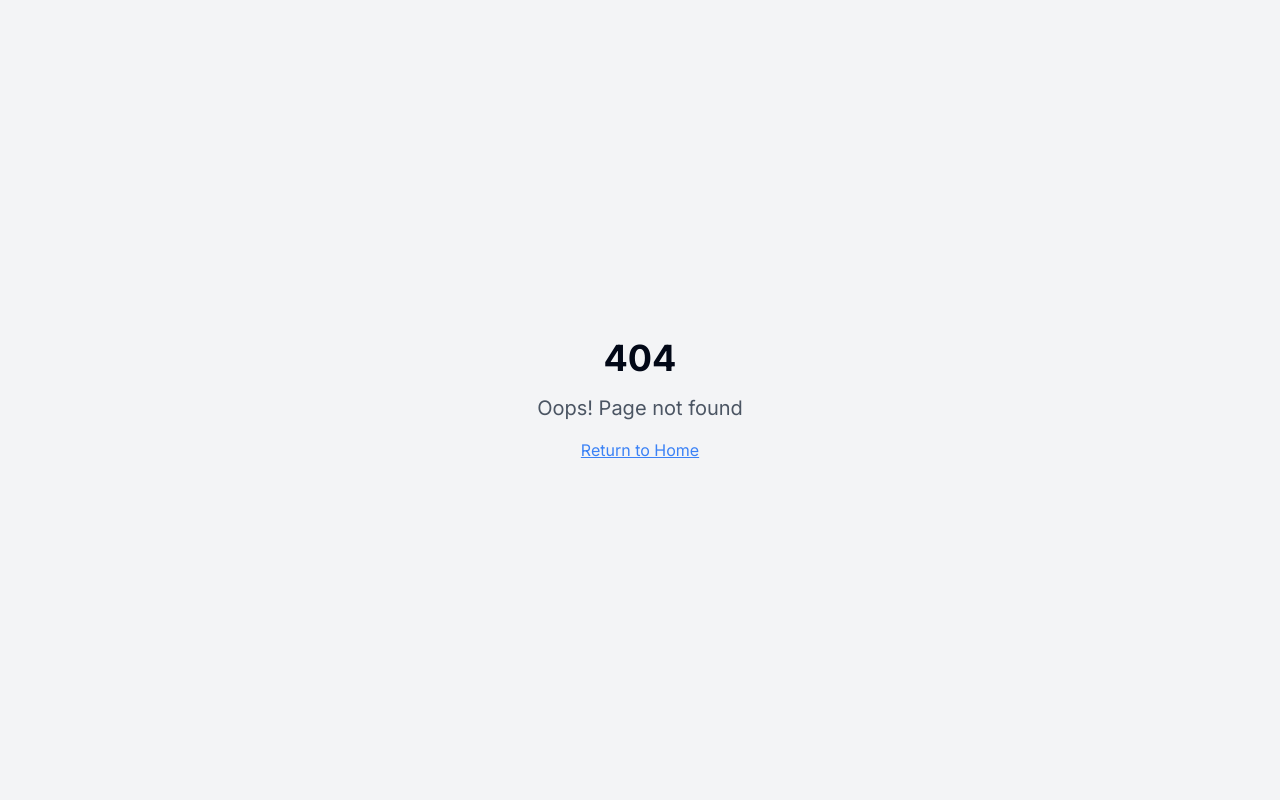
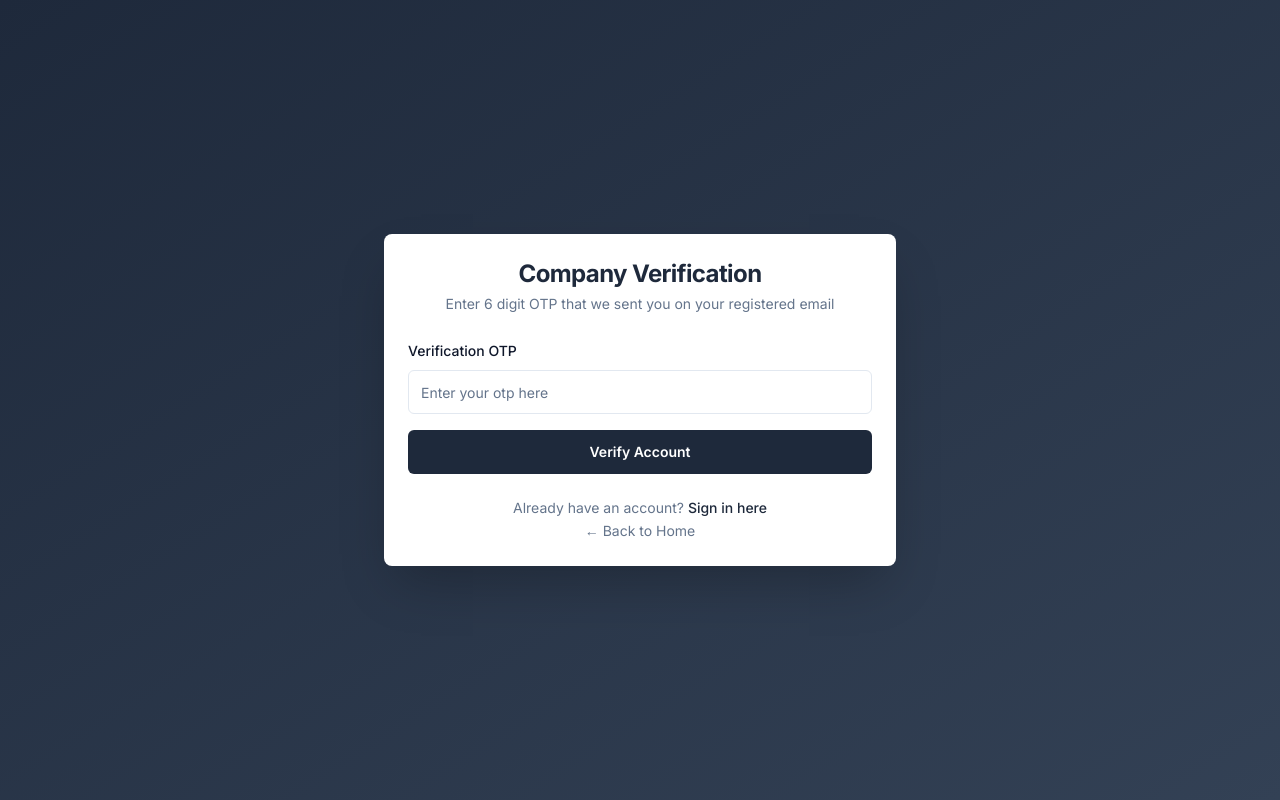
Before and after one commit to devdixit-dev/TaskPilot, a React (Vite) app in the folder frontend/: page /admin-verification in a window 1280 px wide. Before the commit this address had no page. Built offline with nearby package versions, Linux system fonts and the light colour scheme.

Commit message:
otp-verification for a company key person is added, testing is complete

```diff
--- a/frontend/src/App.tsx
+++ b/frontend/src/App.tsx
@@ -15,6 +15,7 @@ import UserManagement from "./pages/UserManagement";
 import TaskManagement from "./pages/TaskManagement";
 import Profile from "./pages/Profile";
 import NotFound from "./pages/NotFound";
+import AdminVerification from "./pages/AdminVerification";
 
 const queryClient = new QueryClient();
 
@@ -29,6 +30,7 @@ const App = () => (
             <Route path="/" element={<Index />} />
             <Route path="/login" element={<Login />} />
             <Route path="/admin-signup" element={<AdminSignup />} />
+            <Route path="/admin-verification" element={<AdminVerification />} />
             <Route path="/admin/dashboard" element={<AdminDashboard />} />
             <Route path="/manager/dashboard" element={<ManagerDashboard />} />
             <Route path="/employee/dashboard" element={<EmployeeDashboard />} />
--- a/frontend/src/pages/AdminSignup.tsx
+++ b/frontend/src/pages/AdminSignup.tsx
@@ -58,10 +58,10 @@ const AdminSignup = () => {
 
       toast({
         title: "Account created successfully!",
-        description: `Welcome to TaskForge Pro, ${formData.contactPersonName}!`,
+        description: `Welcome to TaskPilot, ${formData.contactPersonName} please verify your account!`,
       });
 
-      navigate('/admin/dashboard');
+      navigate('/admin-verification');
     } catch (error) {
       toast({
         title: "Error",
--- /dev/null
+++ b/frontend/src/pages/AdminVerification.tsx
@@ -0,0 +1,114 @@
+
+import { useState } from 'react';
+import { useNavigate, Link } from 'react-router-dom';
+import { Button } from '@/components/ui/button';
+import { Input } from '@/components/ui/input';
+import { Label } from '@/components/ui/label';
+import { Card, CardContent, CardDescription, CardHeader, CardTitle } from '@/components/ui/card';
+import { toast } from '@/hooks/use-toast';
+
+const AdminVerification = () => {
+  const [otp, setOtp] = useState('');
+  const correctOTP = '123456';
+  const [loading, setLoading] = useState(false);
+  const navigate = useNavigate();
+
+  const handleSubmit = async (e: { preventDefault: () => void; }) => {
+    e.preventDefault();
+    setLoading(true);
+
+    if (!otp) {
+      toast({
+        title: "Otp field is required for verification",
+        description: "OTP do not match",
+        variant: "destructive",
+      });
+      setLoading(false);
+      return;
+    }
+
+    try {
+      await new Promise(resolve => setTimeout(resolve, 1500))
+      const checkOTP = correctOTP === otp
+
+      if(checkOTP) {
+        toast({
+          title: "Account verified successfully!",
+          description: `Welcome to TaskPilot Admin 🫡!`,
+        });
+
+        navigate('/admin/dashboard');
+      }
+      else{
+        toast({
+          title: "Account not verified!",
+          description: `Please check your OTP or your entered email once again`,
+        });
+
+        navigate('#');
+      }
+    } catch (error) {
+      toast({
+        title: "Error",
+        description: "Failed to verify your account. Please try again.",
+        variant: "destructive",
+      });
+    } finally {
+      setLoading(false);
+    }
+  };
+
+  return (
+    <div className="min-h-screen bg-gradient-to-br from-primary to-primary-light flex items-center justify-center p-4">
+      <div className="w-full max-w-lg">
+        <Card className="shadow-2xl border-0">
+          <CardHeader className="space-y-1">
+            <CardTitle className="text-2xl font-bold text-center text-primary">Company Verification</CardTitle>
+            <CardDescription className="text-center">
+              Enter 6 digit OTP that we sent you on your registered email
+            </CardDescription>
+          </CardHeader>
+          <CardContent>
+            <form onSubmit={handleSubmit} className="space-y-4">
+              <div className="space-y-2">
+                <Label htmlFor="companyName">Verification OTP</Label>
+                <Input
+                  id="verify-otp"
+                  name="verify-otp"
+                  type="text"
+                  placeholder="Enter your otp here"
+                  value={otp}
+                  onChange={(e) => setOtp(e.target.value)}
+                  required
+                  className="h-11"
+                />
+              </div>
+
+              <Button
+                type="submit"
+                className="w-full h-11 bg-primary hover:bg-primary-light font-semibold mt-6"
+                disabled={loading}
+              >
+                {loading ? 'Verifying Account...' : 'Verify Account'}
+              </Button>
+            </form>
+
+            <div className="mt-6 text-center">
+              <p className="text-sm text-muted-foreground">
+                Already have an account?{' '}
+                <Link to="/login" className="text-primary hover:underline font-medium">
+                  Sign in here
+                </Link>
+              </p>
+              <Link to="/" className="text-sm text-muted-foreground hover:text-primary hover:underline">
+                ← Back to Home
+              </Link>
+            </div>
+          </CardContent>
+        </Card>
+      </div>
+    </div>
+  );
+};
+
+export default AdminVerification;
```
